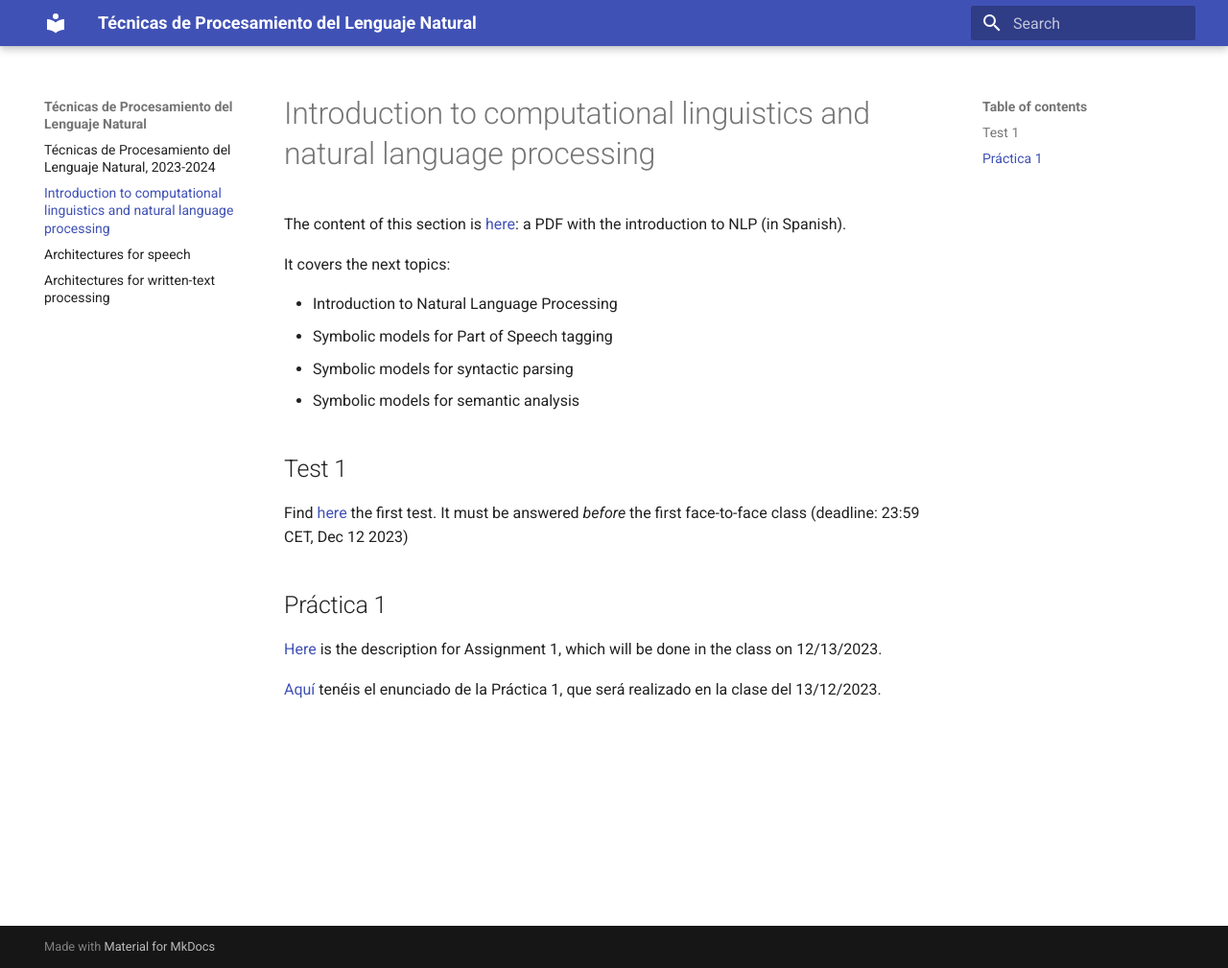
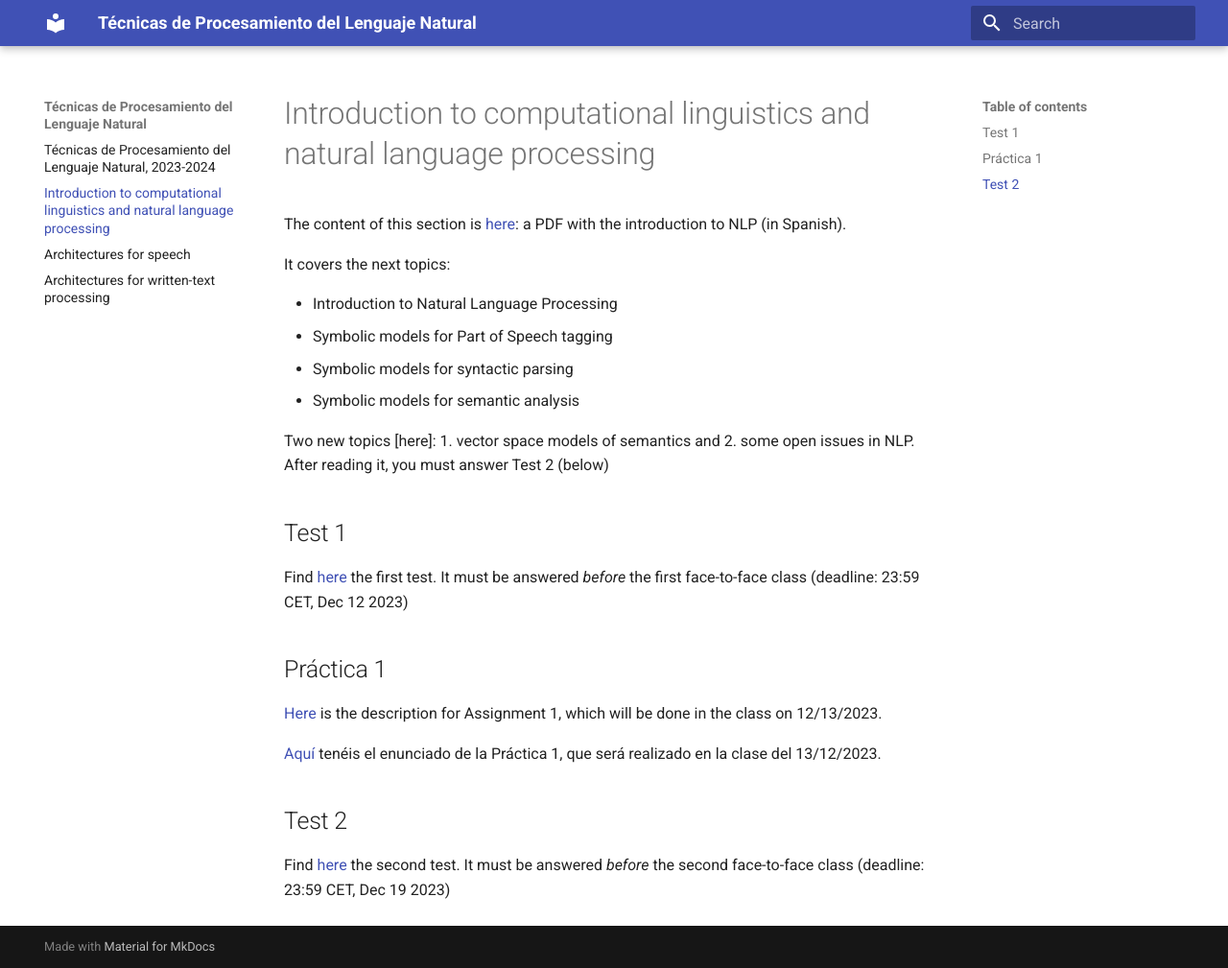
Before and after one commit to jaspock/tpln2324, an MkDocs documentation site: the page built from docs/cl.md, in a window 1280 px wide and 1009 px high. Shown: the whole window at 96% size. Built offline with MkDocs 1.6.1 and Material for MkDocs 9.7.7, drawn with Linux system fonts in a browser that asks for light colours.

Commit message:
Update cl.md

```diff
--- a/docs/cl.md
+++ b/docs/cl.md
@@ -9,6 +9,8 @@ It covers the next topics:
 - Symbolic models for syntactic parsing
 - Symbolic models for semantic analysis
 
+Two new topics [here]: 1. vector space models of semantics and 2. some open issues in NLP. After reading it, you must answer Test 2 (below)
+
 ## Test 1
 Find [here](https://forms.gle/uesECmsw9Pez8DBA7) the first test. It must be answered *before* the first face-to-face class (deadline: 23:59 CET, Dec 12 2023)
 
@@ -16,3 +18,6 @@ Find [here](https://forms.gle/uesECmsw9Pez8DBA7) the first test. It must be answ
 [Here](TecnicasPLN_Practica1.pdf) is the description for Assignment 1, which will be done in the class on 12/13/2023.
 
 [Aquí](TecnicasPLN_Practica1.pdf) tenéis el enunciado de la Práctica 1, que será realizado en la clase del 13/12/2023.
+
+## Test 2
+Find [here](https://forms.gle/ZkDWRSRSzB4p7Ugy7) the second test. It must be answered *before* the second face-to-face class (deadline: 23:59 CET, Dec 19 2023)
```
